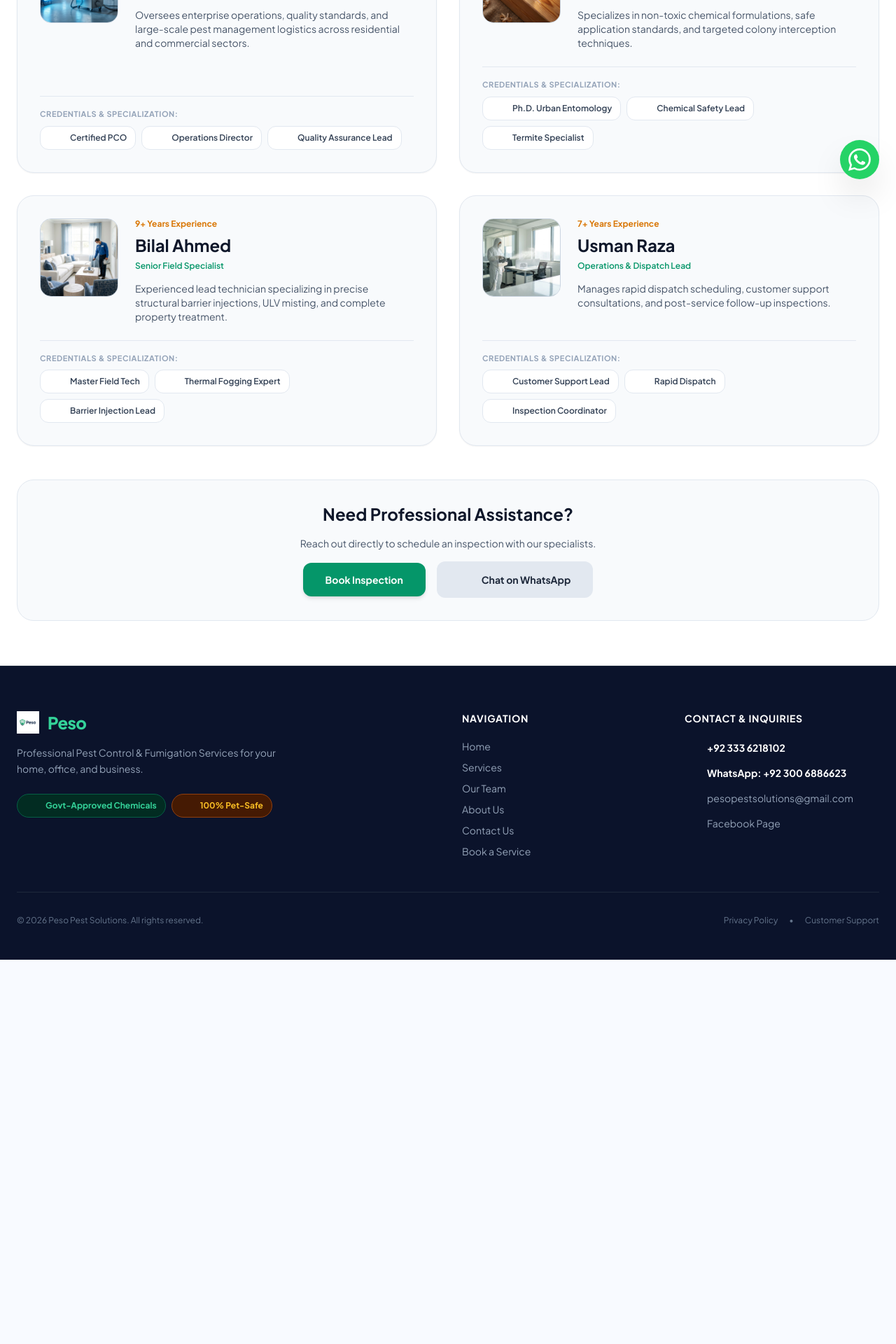
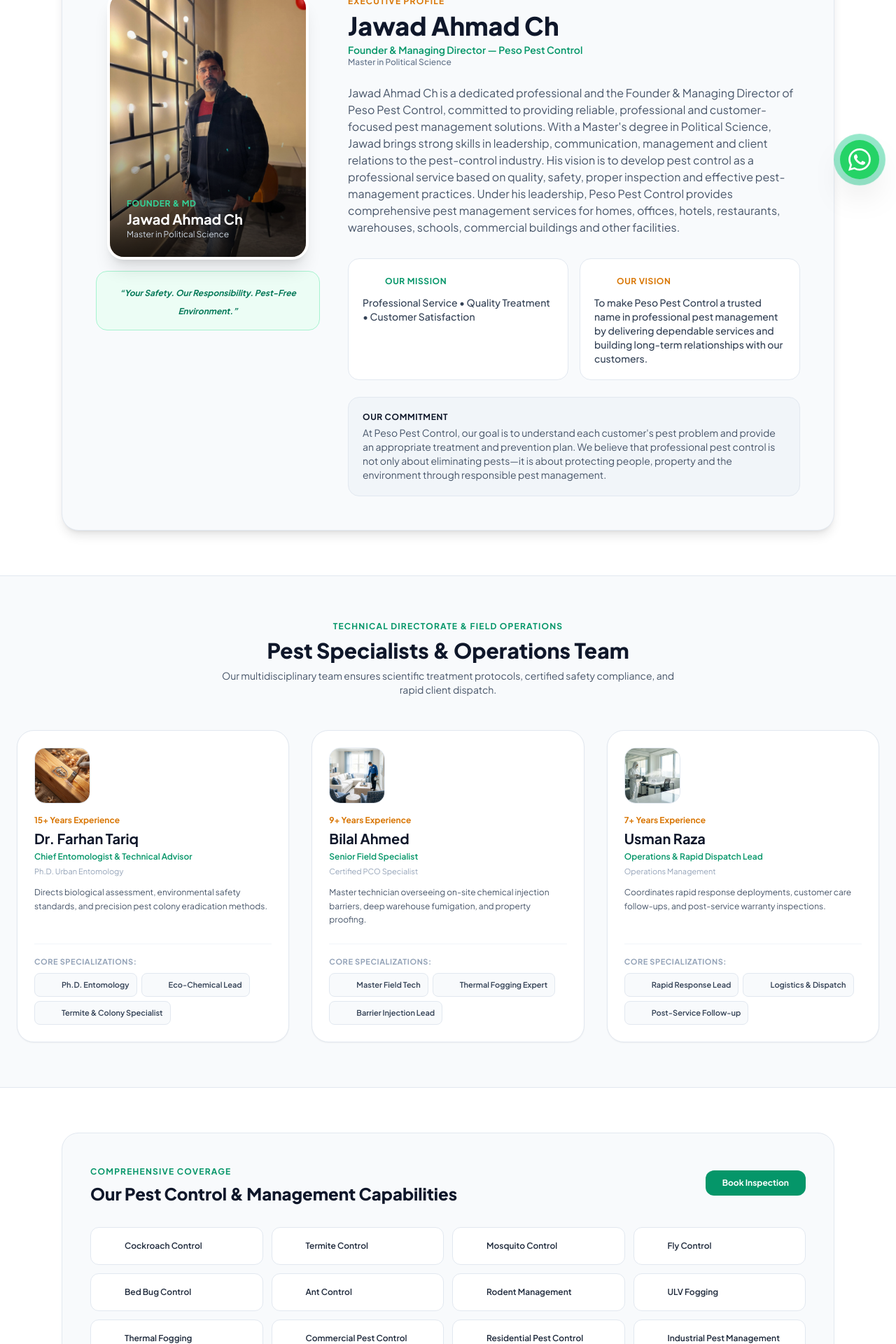
Before and after one commit to jazi-B/peso.my, a Next.js app: page /team in a window 1280 px wide. Shown: the part 520-2440 px from the top of the page at 70% size. Before the commit the page ends 1891 px from the top, so only its background shows below. Built offline with nearby package versions, Linux system fonts and the light colour scheme.

Commit message:
feat: add Founder & MD Jawad Ahmad Ch executive profile, photo, vision, mission and services scope to team page

```diff
--- a/src/app/team/page.tsx
+++ b/src/app/team/page.tsx
@@ -2,67 +2,192 @@
 import Link from 'next/link';
 
 export const metadata = {
-  title: `Our Team - ${siteConfig.name}`,
-  description: 'Meet our leadership, certified entomologists, and professional fumigation technicians.',
+  title: `Our Leadership & Team - ${siteConfig.name}`,
+  description: 'Meet Jawad Ahmad Ch, Founder & Managing Director, and our certified entomology and field operations team.',
 };
 
 export default function TeamPage() {
+  const { founder } = siteConfig;
+
+  const servicesScope = [
+    'Cockroach Control',
+    'Termite Control',
+    'Mosquito Control',
+    'Fly Control',
+    'Bed Bug Control',
+    'Ant Control',
+    'Rodent Management',
+    'ULV Fogging',
+    'Thermal Fogging',
+    'Commercial Pest Control',
+    'Residential Pest Control',
+    'Industrial Pest Management',
+    'Agricultural Pest Management'
+  ];
+
   return (
     <div className="flex flex-col w-full">
       {/* Header */}
       <section className="w-full bg-[#0B132B] text-white py-16 px-4 sm:px-6 text-center">
         <div className="max-w-3xl mx-auto flex flex-col items-center gap-3">
-          <h1 className="text-3xl sm:text-4xl font-black tracking-tight">
-            Meet Our Leadership & Field Team
+          <div className="inline-flex items-center gap-2 px-3.5 py-1.5 rounded-full bg-emerald-500/10 border border-emerald-500/20 text-emerald-400 text-xs font-bold uppercase tracking-wider">
+            Leadership & Expertise
+          </div>
+          <h1 className="text-3xl sm:text-5xl font-black tracking-tight">
+            Meet Our Team
           </h1>
-          <p className="text-slate-300 text-sm sm:text-base">
-            Certified entomologists, structural defense specialists, and licensed technicians dedicated to your protection.
+          <p className="text-slate-300 text-sm sm:text-base max-w-2xl">
+            Dedicated leadership, certified entomologists, and licensed field specialists committed to delivering professional, safe, and effective pest management solutions.
           </p>
         </div>
       </section>
 
-      {/* Team Cards Grid */}
+      {/* FOUNDER & MANAGING DIRECTOR SPOTLIGHT */}
       <section className="w-full py-16 bg-white dark:bg-[#0B132B]">
+        <div className="max-w-6xl mx-auto px-4 sm:px-6">
+          <div className="rounded-3xl bg-slate-50 dark:bg-[#15223e] border border-slate-200 dark:border-slate-700 p-8 sm:p-12 shadow-lg flex flex-col lg:flex-row gap-10 items-center lg:items-start">
+
+            {/* Founder Image & Quick Card */}
+            <div className="flex flex-col items-center gap-4 shrink-0 w-full lg:w-80">
+              <div className="relative w-64 h-80 sm:w-72 sm:h-96 rounded-3xl overflow-hidden shadow-xl border-4 border-white dark:border-slate-800 bg-slate-200 dark:bg-slate-800">
+                <img
+                  src={founder.image}
+                  alt={founder.name}
+                  className="w-full h-full object-cover object-top"
+                />
+                <div className="absolute inset-0 bg-gradient-to-t from-black/80 via-black/10 to-transparent flex flex-col justify-end p-6 text-white">
+                  <span className="text-xs font-bold text-emerald-400 tracking-wider uppercase">Founder & MD</span>
+                  <h3 className="text-xl font-bold">{founder.name}</h3>
+                  <span className="text-xs text-slate-300">{founder.degree}</span>
+                </div>
+              </div>
+
+              {/* Quote Badge */}
+              <div className="p-4 rounded-2xl bg-emerald-50 dark:bg-emerald-950/40 border border-emerald-200 dark:border-emerald-800 text-center w-full max-w-xs">
+                <span className="text-xs font-bold text-emerald-700 dark:text-emerald-300 italic">
+                  “{founder.motto}”
+                </span>
+              </div>
+            </div>
+
+            {/* Profile Content */}
+            <div className="flex flex-col gap-6 flex-1 text-slate-800 dark:text-slate-200">
+              <div>
+                <span className="text-xs font-bold text-amber-600 dark:text-amber-400 uppercase tracking-widest">
+                  Executive Profile
+                </span>
+                <h2 className="text-3xl sm:text-4xl font-black text-slate-900 dark:text-white mt-1">
+                  {founder.name}
+                </h2>
+                <div className="text-sm font-semibold text-emerald-600 dark:text-emerald-400 mt-1">
+                  {founder.title} — {founder.company}
+                </div>
+                <div className="text-xs text-slate-500 dark:text-slate-400 font-medium">
+                  {founder.degree}
+                </div>
+              </div>
+
+              <div className="space-y-4 text-sm sm:text-base leading-relaxed text-slate-600 dark:text-slate-300">
+                <p>{founder.bio}</p>
+              </div>
+
+              {/* Mission & Vision Cards */}
+              <div className="grid grid-cols-1 sm:grid-cols-2 gap-4 pt-2">
+                <div className="p-5 rounded-2xl bg-white dark:bg-[#111e38] border border-slate-200 dark:border-slate-700/80 flex flex-col gap-2">
+                  <div className="flex items-center gap-2 text-emerald-600 dark:text-emerald-400 font-bold text-xs uppercase tracking-wider">
+                    <span className="material-symbols-outlined text-base">verified</span>
+                    <span>Our Mission</span>
+                  </div>
+                  <p className="text-xs sm:text-sm font-medium text-slate-700 dark:text-slate-300">
+                    {founder.mission}
+                  </p>
+                </div>
+
+                <div className="p-5 rounded-2xl bg-white dark:bg-[#111e38] border border-slate-200 dark:border-slate-700/80 flex flex-col gap-2">
+                  <div className="flex items-center gap-2 text-amber-600 dark:text-amber-400 font-bold text-xs uppercase tracking-wider">
+                    <span className="material-symbols-outlined text-base">visibility</span>
+                    <span>Our Vision</span>
+                  </div>
+                  <p className="text-xs sm:text-sm font-medium text-slate-700 dark:text-slate-300">
+                    {founder.vision}
+                  </p>
+                </div>
+              </div>
+
+              {/* Commitment */}
+              <div className="p-5 rounded-2xl bg-slate-100 dark:bg-[#101b33] border border-slate-200 dark:border-slate-800">
+                <span className="text-xs font-bold text-slate-900 dark:text-white uppercase tracking-wider block mb-1">
+                  Our Commitment
+                </span>
+                <p className="text-xs sm:text-sm text-slate-600 dark:text-slate-300 leading-relaxed">
+                  {founder.commitment}
+                </p>
+              </div>
+            </div>
+
+          </div>
+        </div>
+      </section>
+
+      {/* TECHNICAL & FIELD LEADERSHIP GRID */}
+      <section className="w-full py-16 bg-slate-50 dark:bg-[#070D1F] border-t border-slate-200 dark:border-slate-800">
         <div className="max-w-7xl mx-auto px-4 sm:px-6">
-          <div className="grid grid-cols-1 md:grid-cols-2 gap-8">
-            {siteConfig.teamMembers.map((member, i) => (
+          <div className="text-center max-w-2xl mx-auto mb-12 flex flex-col items-center gap-2">
+            <span className="text-xs font-bold text-emerald-600 dark:text-emerald-400 uppercase tracking-widest">
+              Technical Directorate & Field Operations
+            </span>
+            <h2 className="text-3xl font-black text-slate-900 dark:text-white">
+              Pest Specialists & Operations Team
+            </h2>
+            <p className="text-slate-600 dark:text-slate-400 text-sm">
+              Our multidisciplinary team ensures scientific treatment protocols, certified safety compliance, and rapid client dispatch.
+            </p>
+          </div>
+
+          <div className="grid grid-cols-1 md:grid-cols-3 gap-8">
+            {siteConfig.teamMembers.slice(1).map((member, i) => (
               <div
                 key={i}
-                className="rounded-3xl bg-slate-50 dark:bg-[#15223e] border border-slate-200 dark:border-slate-700 p-8 shadow-sm flex flex-col justify-between gap-6"
+                className="rounded-3xl bg-white dark:bg-[#15223e] border border-slate-200 dark:border-slate-700 p-6 shadow-sm flex flex-col justify-between gap-6 hover:border-emerald-500/50 transition-all"
               >
-                <div className="flex flex-col sm:flex-row gap-6 items-start">
-                  <div className="w-24 h-24 sm:w-28 sm:h-28 rounded-2xl overflow-hidden bg-slate-200 dark:bg-slate-800 shrink-0 border border-slate-300 dark:border-slate-700 flex items-center justify-center">
+                <div className="flex flex-col gap-4">
+                  <div className="w-20 h-20 rounded-2xl overflow-hidden bg-slate-100 dark:bg-slate-800 border border-slate-200 dark:border-slate-700 flex items-center justify-center">
                     <img src={member.image} alt={member.name} className="w-full h-full object-cover" />
                   </div>
 
-                  <div className="flex flex-col gap-1.5 flex-1 min-w-0">
+                  <div className="flex flex-col gap-1">
                     <span className="text-xs font-bold text-amber-600 dark:text-amber-400">
                       {member.experience}
                     </span>
-                    <h3 className="text-2xl font-bold text-slate-900 dark:text-white">
+                    <h3 className="text-xl font-bold text-slate-900 dark:text-white">
                       {member.name}
                     </h3>
                     <div className="text-xs font-semibold text-emerald-600 dark:text-emerald-400">
                       {member.title}
                     </div>
-                    <p className="text-xs sm:text-sm text-slate-600 dark:text-slate-300 mt-2 leading-relaxed">
+                    {member.qualification && (
+                      <div className="text-[11px] text-slate-400">
+                        {member.qualification}
+                      </div>
+                    )}
+                    <p className="text-xs text-slate-600 dark:text-slate-300 mt-2 leading-relaxed">
                       {member.bio}
                     </p>
                   </div>
                 </div>
 
                 {/* Specs */}
-                <div className="pt-4 border-t border-slate-200 dark:border-slate-700 flex flex-col gap-2">
+                <div className="pt-4 border-t border-slate-100 dark:border-slate-800 flex flex-col gap-2">
                   <span className="text-[11px] font-bold text-slate-400 uppercase tracking-wider">
-                    Credentials & Specialization:
+                    Core Specializations:
                   </span>
-                  <div className="flex flex-wrap gap-2">
+                  <div className="flex flex-wrap gap-1.5">
                     {member.specs.map((spec, sIdx) => (
                       <span
                         key={sIdx}
-                        className="px-3 py-1 rounded-xl bg-white dark:bg-[#111e38] border border-slate-200 dark:border-slate-800 text-xs font-semibold text-slate-700 dark:text-slate-300 flex items-center gap-1.5"
+                        className="px-2.5 py-1 rounded-lg bg-slate-50 dark:bg-[#111e38] border border-slate-200 dark:border-slate-800 text-[11px] font-semibold text-slate-700 dark:text-slate-300 flex items-center gap-1"
                       >
-                        <span className="material-symbols-outlined text-xs text-emerald-500">check_circle</span>
+                        <span className="material-symbols-outlined text-[12px] text-emerald-500">check_circle</span>
                         <span>{spec}</span>
                       </span>
                     ))}
@@ -71,31 +196,40 @@
               </div>
             ))}
           </div>
+        </div>
+      </section>
 
-          {/* Consultation CTA */}
-          <div className="mt-12 p-8 rounded-3xl bg-slate-50 dark:bg-[#15223e] border border-slate-200 dark:border-slate-700 text-center flex flex-col items-center gap-4">
-            <h3 className="text-2xl font-bold text-slate-900 dark:text-white">
-              Need Professional Assistance?
-            </h3>
-            <p className="text-slate-600 dark:text-slate-300 text-sm max-w-lg">
-              Reach out directly to schedule an inspection with our specialists.
-            </p>
-            <div className="flex flex-wrap items-center justify-center gap-4">
+      {/* FULL SERVICES & EXPERTISE SCOPE */}
+      <section className="w-full py-16 bg-white dark:bg-[#0B132B] border-t border-slate-200 dark:border-slate-800">
+        <div className="max-w-6xl mx-auto px-4 sm:px-6">
+          <div className="p-8 sm:p-10 rounded-3xl bg-slate-50 dark:bg-[#15223e] border border-slate-200 dark:border-slate-700 flex flex-col gap-6">
+            <div className="flex flex-col sm:flex-row sm:items-center justify-between gap-4">
+              <div>
+                <span className="text-xs font-bold text-emerald-600 dark:text-emerald-400 uppercase tracking-widest">
+                  Comprehensive Coverage
+                </span>
+                <h3 className="text-2xl font-black text-slate-900 dark:text-white mt-1">
+                  Our Pest Control & Management Capabilities
+                </h3>
+              </div>
               <Link
                 href="/order"
-                className="px-8 py-3.5 rounded-xl font-bold text-sm bg-emerald-600 hover:bg-emerald-500 text-white shadow-md transition-all"
+                className="px-6 py-2.5 rounded-xl font-bold text-xs bg-emerald-600 hover:bg-emerald-500 text-white self-start sm:self-auto transition-all"
               >
                 Book Inspection
               </Link>
-              <a
-                href={`https://wa.me/${siteConfig.contact.whatsappClean}`}
-                target="_blank"
-                rel="noopener noreferrer"
-                className="px-8 py-3.5 rounded-xl font-bold text-sm bg-slate-200 dark:bg-slate-800 hover:bg-slate-300 dark:hover:bg-slate-700 text-slate-800 dark:text-slate-200 transition-all flex items-center gap-2"
-              >
-                <span className="material-symbols-outlined text-base text-emerald-500">chat</span>
-                <span>Chat on WhatsApp</span>
-              </a>
+            </div>
+
+            <div className="grid grid-cols-2 sm:grid-cols-3 md:grid-cols-4 gap-3 pt-2">
+              {servicesScope.map((item, idx) => (
+                <div
+                  key={idx}
+                  className="p-3.5 rounded-xl bg-white dark:bg-[#111e38] border border-slate-200 dark:border-slate-700/70 flex items-center gap-2.5 text-xs font-semibold text-slate-800 dark:text-slate-200"
+                >
+                  <span className="material-symbols-outlined text-emerald-500 text-base">verified</span>
+                  <span>{item}</span>
+                </div>
+              ))}
             </div>
           </div>
         </div>
--- a/src/config/site.ts
+++ b/src/config/site.ts
@@ -74,45 +74,61 @@
       icon: "bolt"
     }
   ],
+  founder: {
+    name: "Jawad Ahmad Ch",
+    degree: "Master in Political Science",
+    title: "Founder & Managing Director",
+    company: "Peso Pest Control",
+    image: "/images/jawad_ahmad.png",
+    motto: "Your Safety. Our Responsibility. Pest-Free Environment.",
+    mission: "Professional Service • Quality Treatment • Customer Satisfaction",
+    vision: "To make Peso Pest Control a trusted name in professional pest management by delivering dependable services and building long-term relationships with our customers.",
+    commitment: "At Peso Pest Control, our goal is to understand each customer's pest problem and provide an appropriate treatment and prevention plan. We believe that professional pest control is not only about eliminating pests—it is about protecting people, property and the environment through responsible pest management.",
+    bio: "Jawad Ahmad Ch is a dedicated professional and the Founder & Managing Director of Peso Pest Control, committed to providing reliable, professional and customer-focused pest management solutions. With a Master's degree in Political Science, Jawad brings strong skills in leadership, communication, management and client relations to the pest-control industry. His vision is to develop pest control as a professional service based on quality, safety, proper inspection and effective pest-management practices. Under his leadership, Peso Pest Control provides comprehensive pest management services for homes, offices, hotels, restaurants, warehouses, schools, commercial buildings and other facilities."
+  },
   teamMembers: [
     {
-      name: "M. Jazib",
-      title: "Managing Director",
-      role: "Executive Leadership",
-      experience: "12+ Years Experience",
-      specialization: "Structural Defense & Operations Management",
-      bio: "Oversees enterprise operations, quality standards, and large-scale pest management logistics across residential and commercial sectors.",
-      specs: ["Certified PCO", "Operations Director", "Quality Assurance Lead"],
-      image: "/images/fumigation.png"
+      name: "Jawad Ahmad Ch",
+      title: "Founder & Managing Director",
+      qualification: "Master in Political Science",
+      role: "Executive Leadership & Strategy",
+      experience: "Executive Founder",
+      specialization: "Operations, Strategy & Client Relations",
+      bio: "Founder & Managing Director leading Peso Pest Control with a customer-centric focus on professional, safe, and modern pest management across residential and commercial sectors.",
+      specs: ["Founder & MD", "Leadership & Client Relations", "Quality & Safety Assurance"],
+      image: "/images/jawad_ahmad.png"
     },
     {
       name: "Dr. Farhan Tariq",
-      title: "Chief Entomologist",
+      title: "Chief Entomologist & Technical Advisor",
+      qualification: "Ph.D. Urban Entomology",
       role: "Technical Directorate",
       experience: "15+ Years Experience",
-      specialization: "Pest Biology & Eco-Chemical Safety",
-      bio: "Specializes in non-toxic chemical formulations, safe application standards, and targeted colony interception techniques.",
-      specs: ["Ph.D. Urban Entomology", "Chemical Safety Lead", "Termite Specialist"],
+      specialization: "Pest Biology & Eco-Chemical Formulations",
+      bio: "Directs biological assessment, environmental safety standards, and precision pest colony eradication methods.",
+      specs: ["Ph.D. Entomology", "Eco-Chemical Lead", "Termite & Colony Specialist"],
       image: "/images/termite.png"
     },
     {
       name: "Bilal Ahmed",
       title: "Senior Field Specialist",
-      role: "Field Operations",
+      qualification: "Certified PCO Specialist",
+      role: "Field Operations Lead",
       experience: "9+ Years Experience",
-      specialization: "Termite Proofing & Deep Fumigation",
-      bio: "Experienced lead technician specializing in precise structural barrier injections, ULV misting, and complete property treatment.",
+      specialization: "Structural Proofing & ULV / Thermal Fogging",
+      bio: "Master technician overseeing on-site chemical injection barriers, deep warehouse fumigation, and property proofing.",
       specs: ["Master Field Tech", "Thermal Fogging Expert", "Barrier Injection Lead"],
       image: "/images/general_pest.png"
     },
     {
       name: "Usman Raza",
-      title: "Operations & Dispatch Lead",
-      role: "Client Support",
+      title: "Operations & Rapid Dispatch Lead",
+      qualification: "Operations Management",
+      role: "Customer Success & Dispatch",
       experience: "7+ Years Experience",
-      specialization: "Rapid Response & Customer Care",
-      bio: "Manages rapid dispatch scheduling, customer support consultations, and post-service follow-up inspections.",
-      specs: ["Customer Support Lead", "Rapid Dispatch", "Inspection Coordinator"],
+      specialization: "Rapid Response & Field Logistics",
+      bio: "Coordinates rapid response deployments, customer care follow-ups, and post-service warranty inspections.",
+      specs: ["Rapid Response Lead", "Logistics & Dispatch", "Post-Service Follow-up"],
       image: "/images/disinfectant.png"
     }
   ],
```
Also changed, not shown: public/images/jawad_ahmad.png (added).
